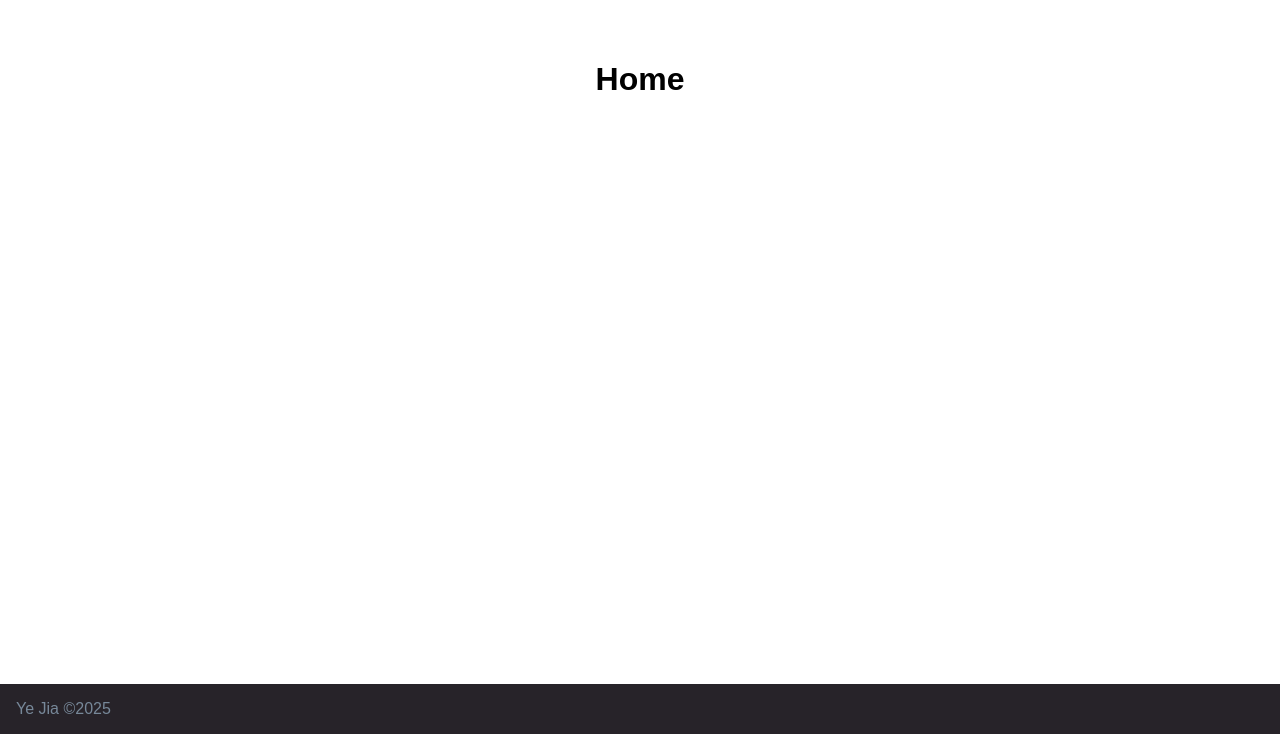
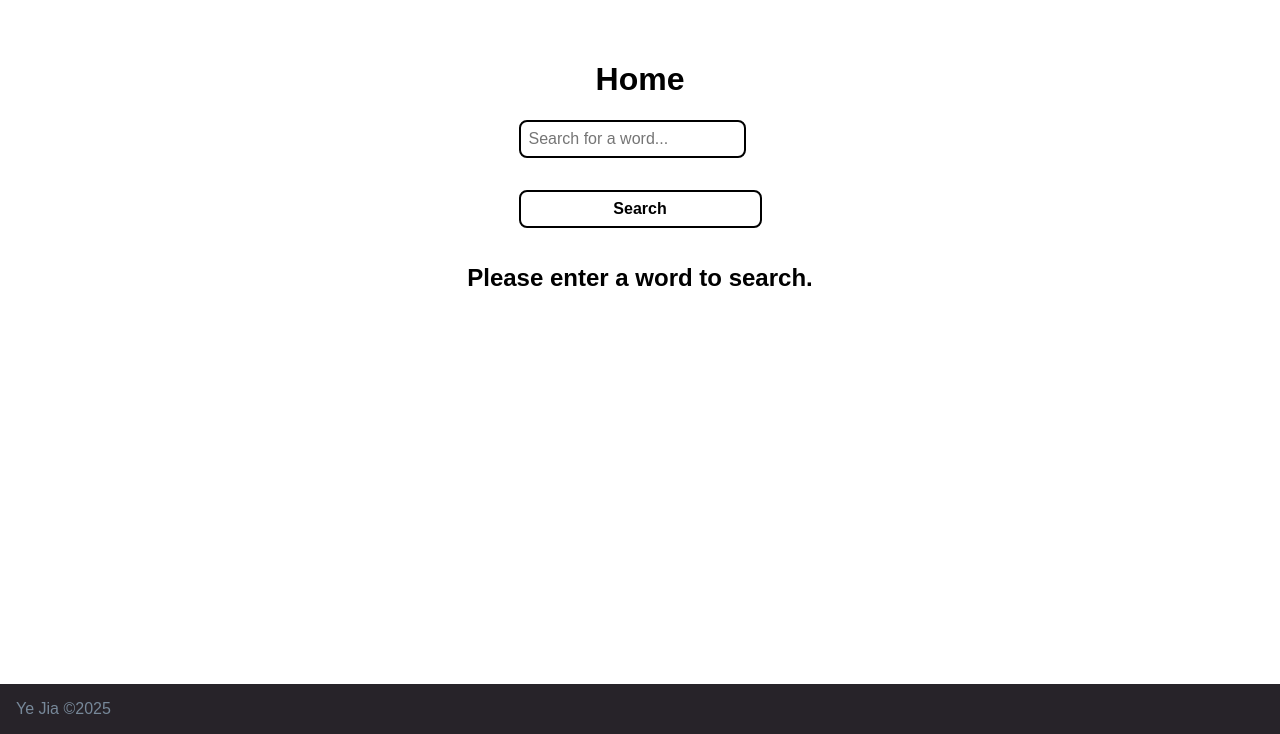
Before and after one commit to emilyyejia/your-multilingual-dictionary, a Node server app: template views/home.ejs in a window 1280 px wide. Shown: the part 66-800 px from the top of the page. Run offline with Node 20, Linux system fonts and the light colour scheme; the template is opened without the code that fills it: most values are stand-ins (such as "Sample title", 1, 10 or a date in 2020); some libraries are stand-ins or nearby versions.

Commit message:
Complete search bar in homepage

```diff
--- a/server.js
+++ b/server.js
@@ -8,7 +8,7 @@ const methodOverride = require("method-override");
 
 const morgan = require("morgan");
 const session = require('express-session');
-
+const Word = require('./models/word');
 
 const port = process.env.PORT || 3000;
 
@@ -41,8 +41,12 @@ app.use(require('./middleware/add-user-to-req-and-locals'));
 // Routes below
 
 // GET / (root/default) -> Home Page
-app.get('/', (req, res) => {
-  res.render('home.ejs');
+app.get('/', async (req, res) => {
+  const searchedItem = req.query.word || '';
+  const query = searchedItem ? { name:searchedItem } : null;
+  const word = await Word.findOne(query);
+  res.render('home.ejs', { searchedItem, word});
+
 });
 
 // The '/auth' is the "starts with" path.  The
--- a/views/home.ejs
+++ b/views/home.ejs
@@ -1,5 +1,20 @@
 <%- include('./partials/header.ejs') %>
-
 <h1>Home</h1>
 
+<form action="/" method="GET" >
+  <input type="text" name="word" placeholder="Search for a word..." value="<%= searchedItem %>">
+  <button type="submit">Search</button>
+</form>
+
+<% if (searchedItem) { %>
+  <% if (word) { %>
+    <h2>Found:</h2>
+    <p><a href="/community/<%= word._id %>"><%= word.name %></a></p>
+  <% } else { %>
+    <h2>No results found. Create "<%= searchedItem %>" in your dictionary.</h2>
+  <% } %>
+<% } else { %>
+  <h2>Please enter a word to search.</h2>
+<% } %>
+
 <%- include('./partials/footer.ejs') %>
```
